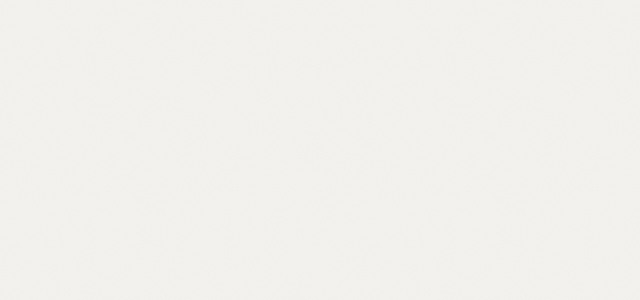
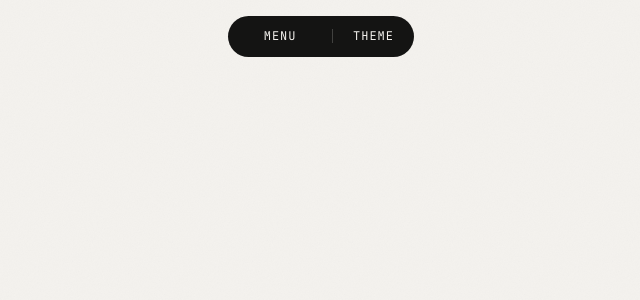
Before and after one commit to fahadmusa725/portfolio, a Next.js app: page / in a window 1280 px wide. Shown: the top 300 px of the page, without its empty margins (319-959 px from the left). Built offline with nearby package versions, Linux system fonts and the light colour scheme.

Commit message:
add floating pill nav with keyboard support

```diff
--- a/app/globals.css
+++ b/app/globals.css
@@ -117,6 +117,17 @@
     outline: 2px solid var(--color-accent);
     outline-offset: 3px;
   }
+
+  @media (prefers-reduced-motion: reduce) {
+    *,
+    ::before,
+    ::after {
+      animation-duration: 0.01ms !important;
+      animation-iteration-count: 1 !important;
+      transition-duration: 0.01ms !important;
+      scroll-behavior: auto !important;
+    }
+  }
 }
 
 @utility measure {
--- a/app/layout.tsx
+++ b/app/layout.tsx
@@ -1,5 +1,6 @@
 import { Inter_Tight, JetBrains_Mono } from "next/font/google";
 
+import PillNav from "@/components/nav/PillNav";
 import { themeInitScript } from "@/lib/theme";
 
 import "./globals.css";
@@ -25,6 +26,7 @@ export default function RootLayout({ children }: LayoutProps<"/">) {
     >
       <body className="flex min-h-full flex-col">
         <script dangerouslySetInnerHTML={{ __html: themeInitScript }} />
+        <PillNav />
         {children}
       </body>
     </html>
--- /dev/null
+++ b/components/nav/PillNav.tsx
@@ -0,0 +1,102 @@
+"use client";
+
+import { useEffect, useRef, useState } from "react";
+
+import ThemeToggle from "@/components/ThemeToggle";
+import { navLinks } from "@/content/site";
+
+const pillItem =
+  "rounded-full px-4 py-2 font-mono text-label uppercase transition-colors duration-200 hover:bg-surface-ink/10";
+
+export default function PillNav() {
+  const [open, setOpen] = useState(false);
+  const menuButtonRef = useRef<HTMLButtonElement>(null);
+  const panelRef = useRef<HTMLDivElement>(null);
+
+  useEffect(() => {
+    if (!open) {
+      return;
+    }
+
+    function handleKeyDown(event: KeyboardEvent) {
+      if (event.key !== "Escape") {
+        return;
+      }
+
+      setOpen(false);
+      menuButtonRef.current?.focus();
+    }
+
+    function handlePointerDown(event: PointerEvent) {
+      if (!(event.target instanceof Node)) {
+        return;
+      }
+
+      if (
+        panelRef.current?.contains(event.target) ||
+        menuButtonRef.current?.contains(event.target)
+      ) {
+        return;
+      }
+
+      setOpen(false);
+    }
+
+    document.addEventListener("keydown", handleKeyDown);
+    document.addEventListener("pointerdown", handlePointerDown);
+
+    return () => {
+      document.removeEventListener("keydown", handleKeyDown);
+      document.removeEventListener("pointerdown", handlePointerDown);
+    };
+  }, [open]);
+
+  return (
+    <header className="pointer-events-none fixed inset-x-0 top-4 z-50 flex justify-center px-4">
+      <div className="pointer-events-auto relative">
+        <nav
+          aria-label="Main"
+          className="flex items-center gap-1 rounded-full bg-surface p-1 text-surface-ink"
+        >
+          <button
+            ref={menuButtonRef}
+            type="button"
+            aria-expanded={open}
+            aria-controls="site-menu"
+            onClick={() => setOpen((current) => !current)}
+            className={`${pillItem} w-24 text-center`}
+          >
+            {open ? "Close" : "Menu"}
+          </button>
+          <span aria-hidden="true" className="h-3.5 w-px bg-surface-ink/20" />
+          <ThemeToggle />
+        </nav>
+
+        {open ? (
+          <div
+            ref={panelRef}
+            id="site-menu"
+            className="absolute left-1/2 top-full mt-3 w-[min(22rem,calc(100vw-2rem))] -translate-x-1/2 rounded-3xl bg-surface p-2 text-surface-ink"
+          >
+            <ul className="flex flex-col">
+              {navLinks.map((link, index) => (
+                <li key={link.href} className="border-t border-surface-ink/15 first:border-t-0">
+                  <a
+                    href={link.href}
+                    onClick={() => setOpen(false)}
+                    className="flex items-baseline gap-4 rounded-2xl px-4 py-3 transition-colors duration-200 hover:bg-surface-ink/10"
+                  >
+                    <span aria-hidden="true" className="font-mono text-label text-surface-ink/50">
+                      {String(index + 1).padStart(2, "0")}
+                    </span>
+                    <span className="text-2xl">{link.label}</span>
+                  </a>
+                </li>
+              ))}
+            </ul>
+          </div>
+        ) : null}
+      </div>
+    </header>
+  );
+}
```
